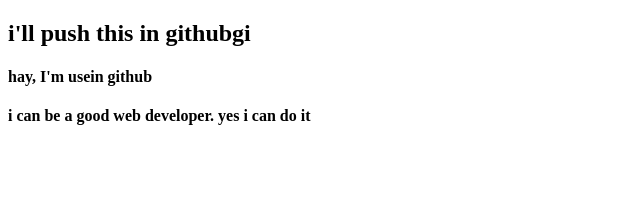
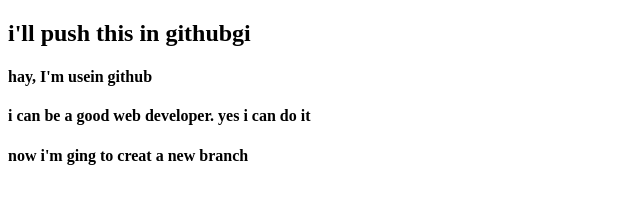
Before and after one commit to Swapno5896/my-first-website, a plain HTML site: page index.html in a window 1280 px wide. Shown: the whole page, without its empty margins (0-640 px from the left). Drawn offline with Linux system fonts and the light colour scheme.

Commit message:
i have added a new h4 tag

```diff
--- a/index.html
+++ b/index.html
@@ -9,5 +9,6 @@
     <h2>i'll push this in githubgi</h2>
     <h4>hay, I'm usein github</h4>
     <h4>i can be a good web developer. yes i can do it</h4>
+    <h4>now i'm ging to creat a new branch</h4>
 </body>
 </html>
```
